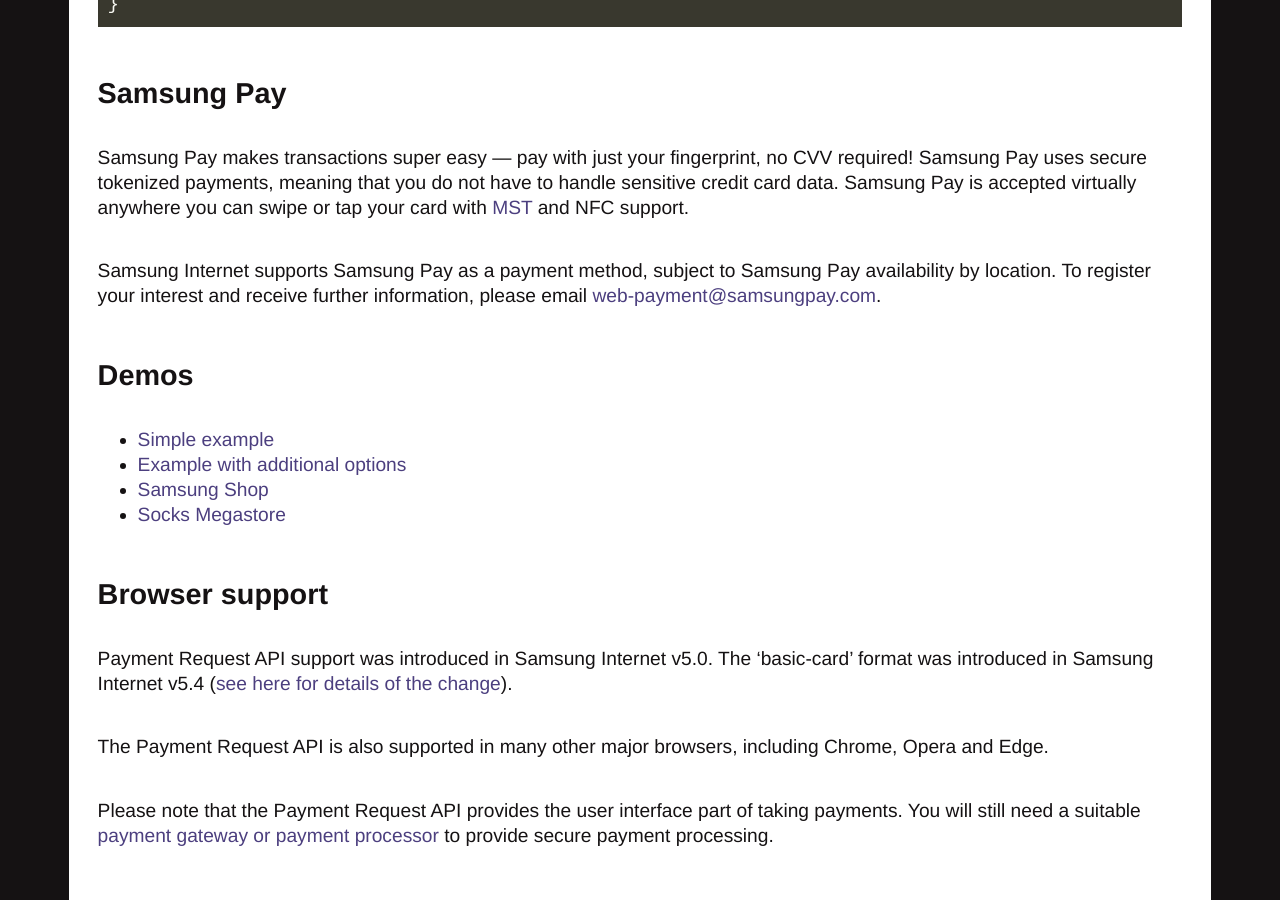
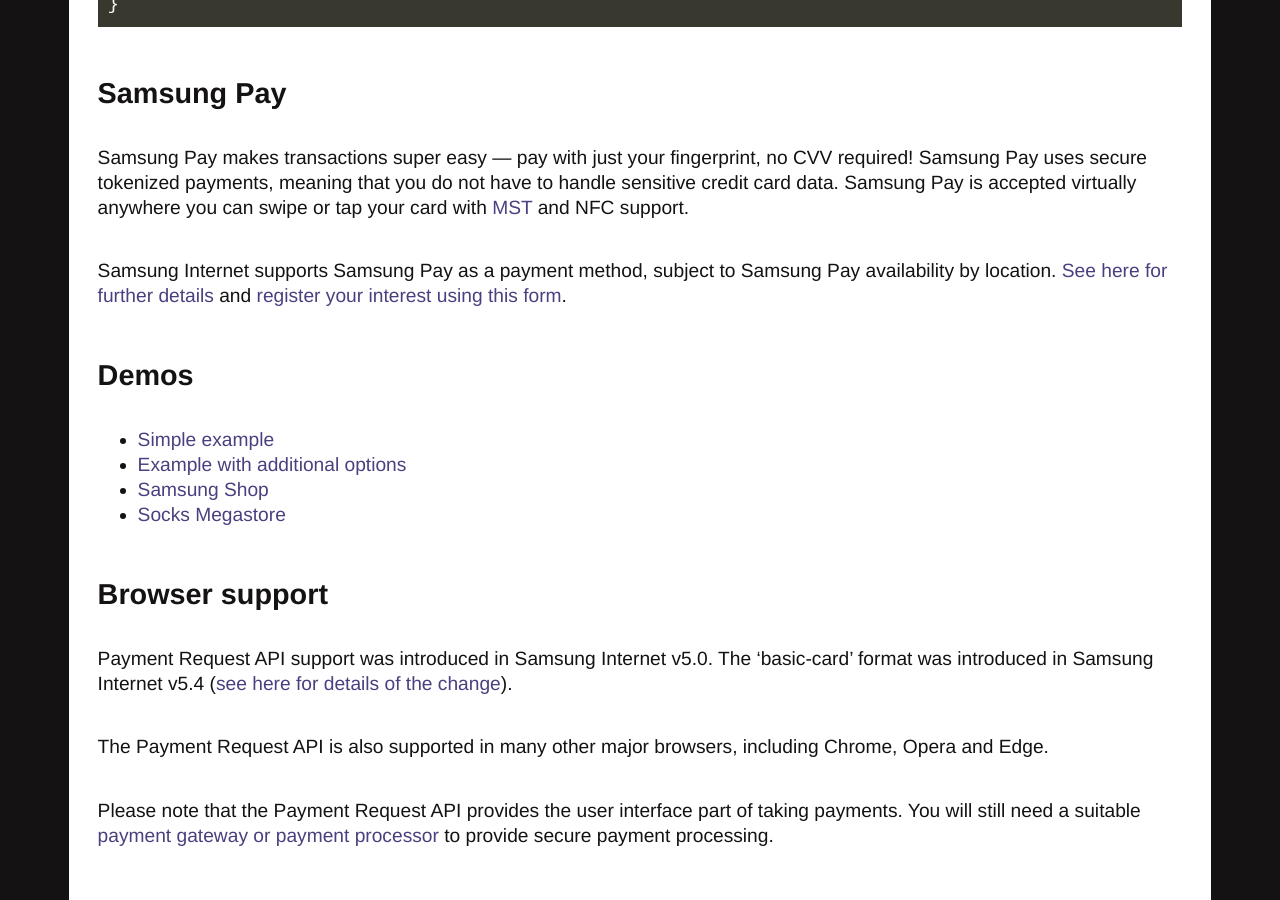
Before and after one commit to SamsungInternet/homepage-archive, a Jekyll site: the page built from docs/web-payments.md, in a window 1280 px wide and 900 px high, scrolled down 1016 px. Built offline with Jekyll 4.4.1, drawn with Linux system fonts in a browser that asks for light colours.

Commit message:
Update web-payments.md

```diff
--- a/docs/web-payments.md
+++ b/docs/web-payments.md
@@ -39,7 +39,7 @@
 
 Samsung Pay makes transactions super easy — pay with just your fingerprint, no CVV required! Samsung Pay uses secure tokenized payments, meaning that you do not have to handle sensitive credit card data. Samsung Pay is accepted virtually anywhere you can swipe or tap your card with [MST](https://www.samsung.com/us/support/answer/ANS00043865/) and NFC support.
 
-Samsung Internet supports Samsung Pay as a payment method, subject to Samsung Pay availability by location. To register your interest and receive further information, please email [web-payment@samsungpay.com](mailto:web-payment@samsungpay.com).
+Samsung Internet supports Samsung Pay as a payment method, subject to Samsung Pay availability by location. [See here for further details](https://medium.com/samsung-internet-dev/how-to-accept-samsung-pay-on-your-website-using-web-payments-c2fcd4d26c02) and [register your interest using this form](https://docs.google.com/forms/d/e/1FAIpQLScTMv4vlvgrmxk5CxoI6qFKki4Fdd9tig3jQQKowjLu6UKgAA/viewform).
 
 ## Demos
 
```
